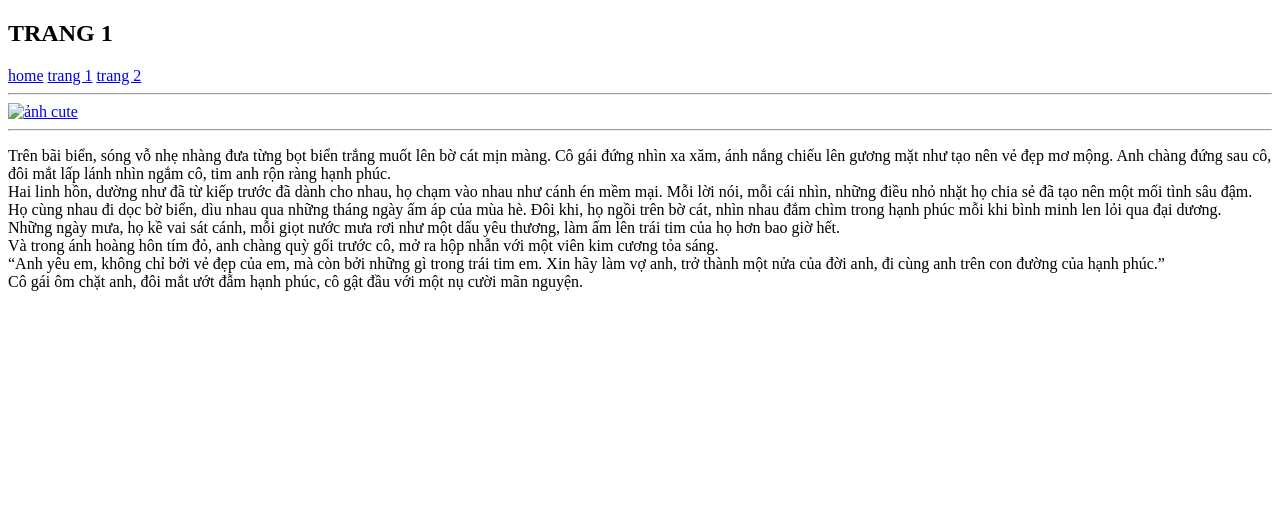
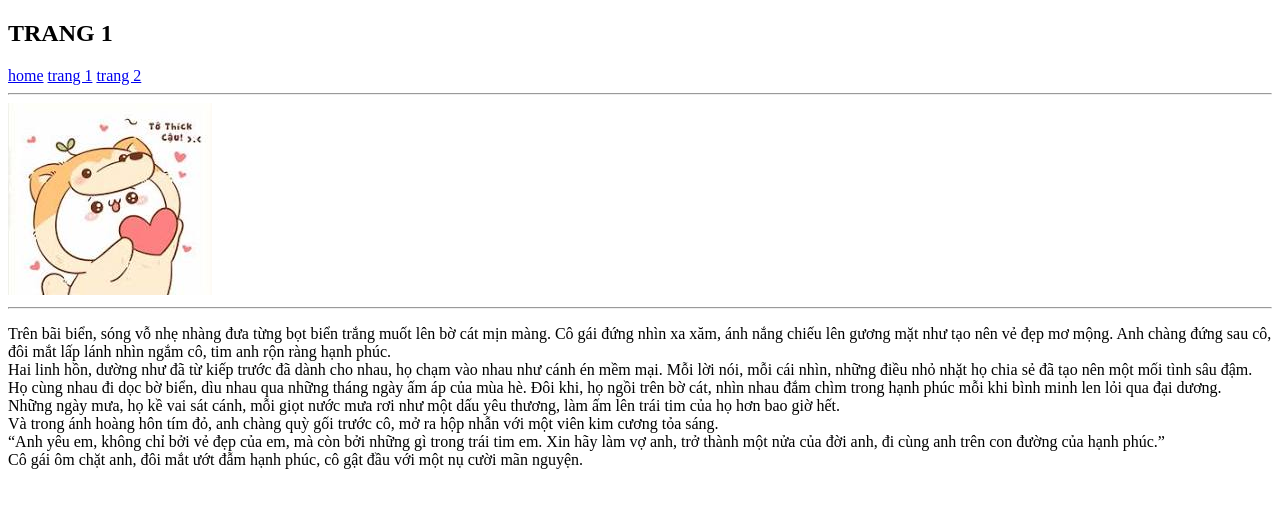
Before and after one commit to vuongthong02/duan3, a plain HTML site: page infor/trang1.html in a window 1280 px wide. Drawn offline with Linux system fonts and the light colour scheme; the site is published under a folder, as on GitHub Pages, so addresses that start at the root find nothing.

Commit message:
sủa l4

```diff
--- a/infor/trang1.html
+++ b/infor/trang1.html
@@ -17,7 +17,7 @@
     <hr />
 
     <a href="https://shopee.vn/m/shopee-thoi-trang?" target="_blank"
-      ><img src="/img/download2.jpg" alt="ảnh cute"
+      ><img src="../img/download2.jpg" alt="ảnh cute"
     /></a>
 
     <hr />
```
